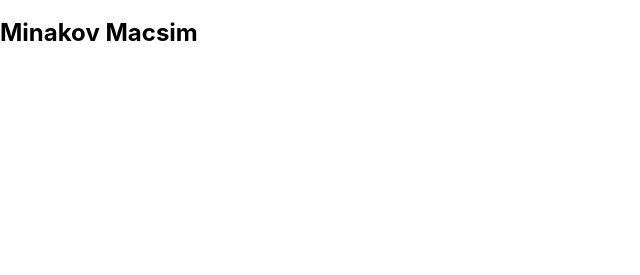
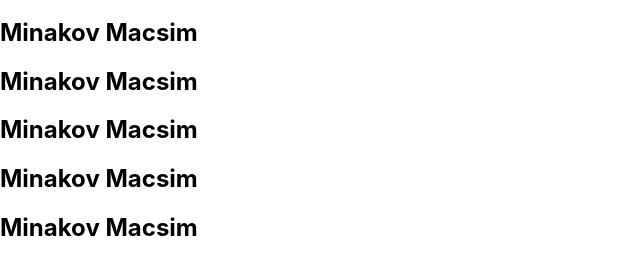
Before and after one commit to Maksimus39/git, a React (Create React App) app: page / in a window 1280 px wide. Shown: the part 501-776 px from the top of the page, without its empty margins (0-640 px from the left). Built offline with nearby package versions, Linux system fonts and the light colour scheme.

Commit message:
Macsimus - 4 commit

```diff
--- a/src/App.tsx
+++ b/src/App.tsx
@@ -20,6 +20,10 @@ function App() {
             </div>
             <button onClick={logoutHandler}>logout</button>
             <h2>Minakov Macsim</h2>
+            <h2>Minakov Macsim</h2>
+            <h2>Minakov Macsim</h2>
+            <h2>Minakov Macsim</h2>
+            <h2>Minakov Macsim</h2>
         </div>
     );
 }
```
